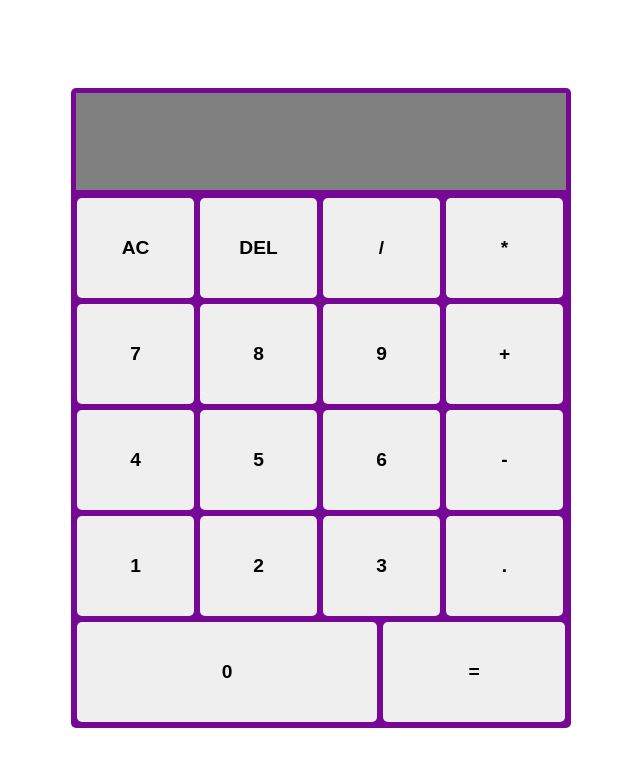
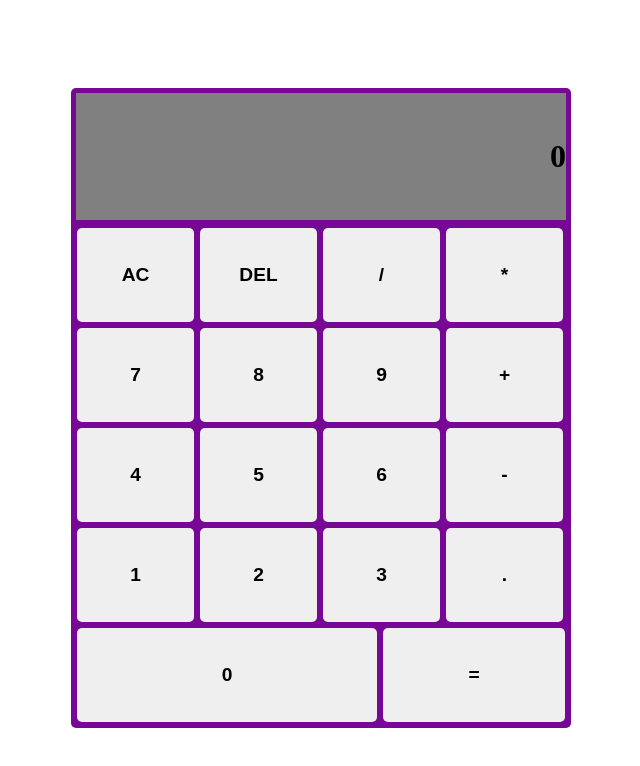
Before and after one commit to minos1232/Calculator, a plain HTML site: page index.html in a window 1280 px wide. Shown: the whole page, without its empty margins (319-959 px from the left). Drawn offline with Linux system fonts and the light colour scheme.

Commit message:
create the first number and its display on the calculator

```diff
--- a/index.html
+++ b/index.html
@@ -9,7 +9,7 @@
   </head>
   <body>
     <div class="Calculator">
-      <div class="display"></div>
+      <div class="display">0</div>
       <div class="choices">
         <div class="rowOne">
           <button class="clear">AC</button>
@@ -18,19 +18,26 @@
           <button class="operator">*</button>
         </div>
         <div class="rowTwo">
-          <button class="number">7</button><button class="number">8</button
-          ><button class="number">9</button><button class="operator">+</button>
+          <button class="number" data-index="7">7</button
+          ><button class="number" data-index="8">8</button
+          ><button class="number" data-index="9">9</button
+          ><button class="operator">+</button>
         </div>
         <div class="rowThree">
-          <button class="number">4</button><button class="number">5</button
-          ><button class="number">6</button><button class="operator">-</button>
+          <button class="number" data-index="4">4</button
+          ><button class="number" data-index="5">5</button
+          ><button class="number" data-index="6">6</button
+          ><button class="operator">-</button>
         </div>
         <div class="rowFour">
-          <button class="number">1</button><button class="number">2</button
-          ><button class="number">3</button><button class="dot">.</button>
+          <button class="number" data-index="1">1</button
+          ><button class="number" data-index="2">2</button
+          ><button class="number" data-index="3">3</button
+          ><button class="dot">.</button>
         </div>
         <div class="rowFive">
-          <button class="number">0</button><button class="operate">=</button>
+          <button class="number" data-index="0">0</button
+          ><button class="operate">=</button>
         </div>
       </div>
     </div>
--- a/javascript.js
+++ b/javascript.js
@@ -1,3 +1,6 @@
+let firstNumber = "";
+let operator = "";
+
 function add(a, b) {
   return a + b;
 }
@@ -10,3 +13,16 @@ function multiply(a, b) {
 function divide(a, b) {
   return a / b;
 }
+const display = document.querySelector(".display");
+const number = document.querySelectorAll(".number");
+
+number.forEach((item) =>
+  item.addEventListener("click", () => {
+    const customIndex = item.dataset.index;
+    if (operator == "" && firstNumber.length < 30) {
+      firstNumber = firstNumber + `${customIndex}`;
+      display.textContent = firstNumber;
+      console.log(firstNumber);
+    }
+  })
+);
--- a/styles.css
+++ b/styles.css
@@ -32,6 +32,11 @@ body {
   background-color: grey;
   margin: 5px 5px 2px;
   flex-grow: 1;
+  align-items: center;
+  justify-content: end;
+  font-size: xx-large;
+  font-weight: bold;
+  white-space: nowrap;
 }
 .choices {
   display: flex;
```
